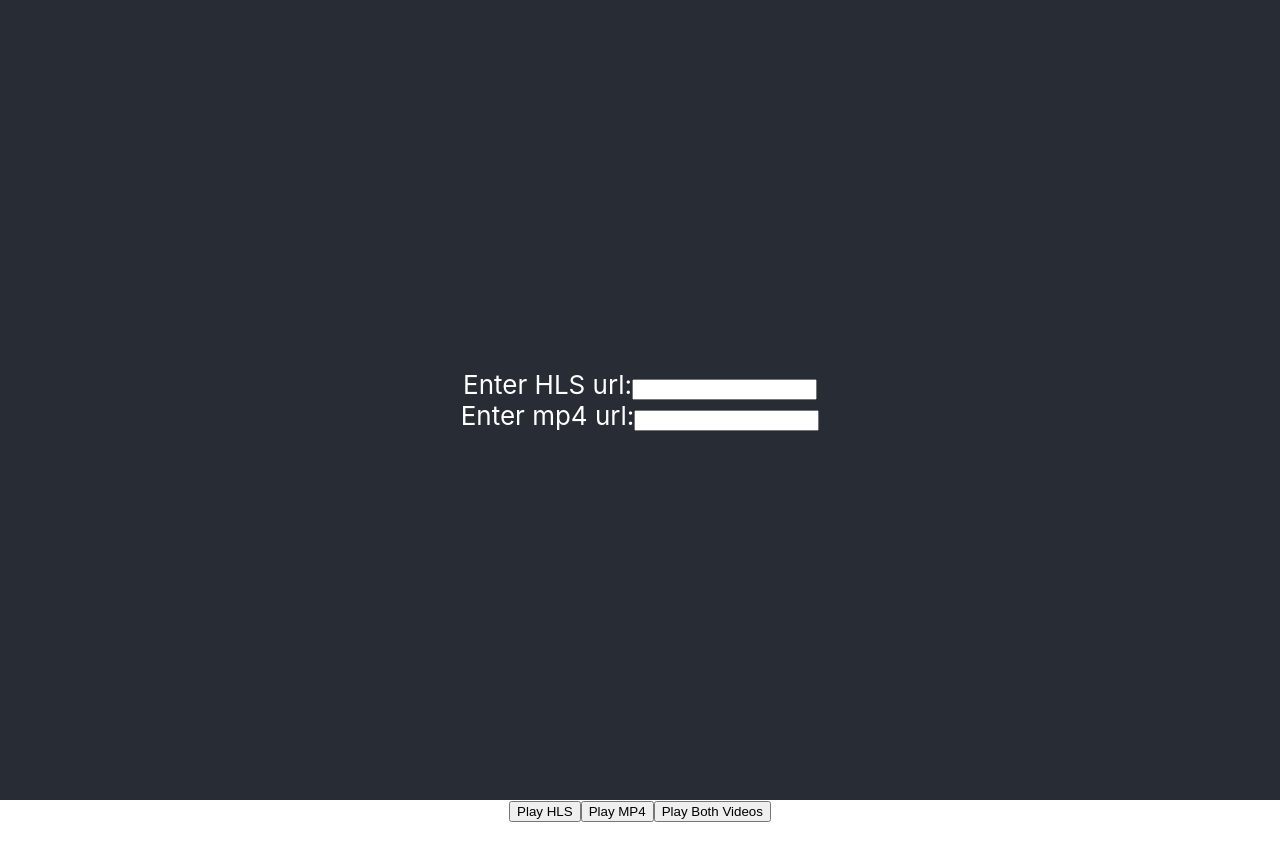
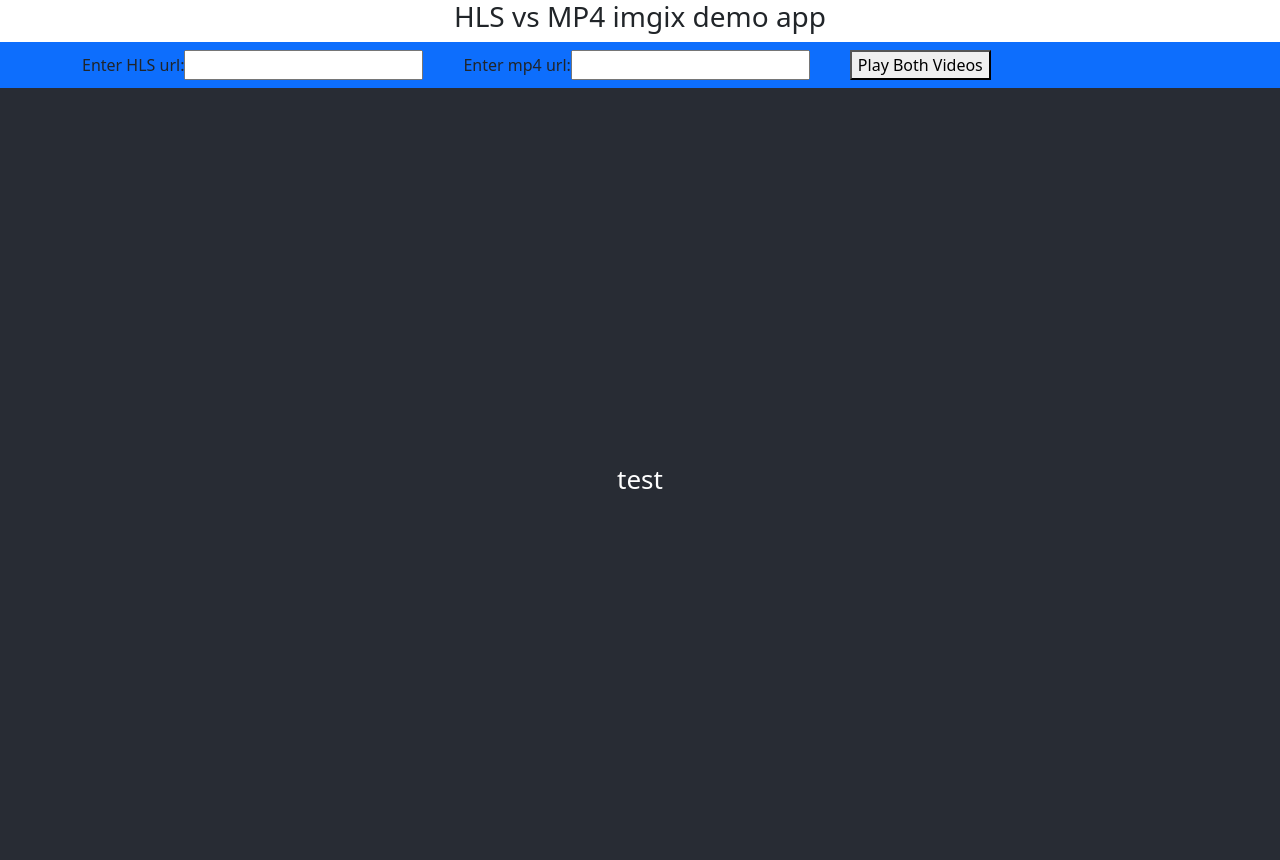
Before and after one commit to jdawsonimgix/hls-vs-normal-video, a React (Create React App) app in the folder hls-vs-normal-video/: page / in a window 1280 px wide. Shown: the top 860 px of the page. Before the commit the page ends 822 px from the top, so only its background shows below. Built offline with nearby package versions, Linux system fonts and the light colour scheme.

Commit message:
added navbar at top with Bootstrap

```diff
--- /dev/null
+++ b/hls-vs-normal-video/postcss.config.js
@@ -0,0 +1,6 @@
+module.exports = {
+  plugins: {
+    tailwindcss: {},
+    autoprefixer: {},
+  },
+}
--- a/hls-vs-normal-video/src/App.css
+++ b/hls-vs-normal-video/src/App.css
@@ -36,3 +36,7 @@
     transform: rotate(360deg);
   }
 }
+
+label {
+  margin-right: 40px;
+}
--- a/hls-vs-normal-video/src/App.js
+++ b/hls-vs-normal-video/src/App.js
@@ -1,19 +1,18 @@
-import React, { useState } from 'react';
-import './App.css';
-import ReactHlsPlayer from 'react-hls-player';
-import ReactPlayer from 'react-player'
-
-
+import React, { useState } from "react";
+import "./App.css";
+import ReactHlsPlayer from "react-hls-player";
+import ReactPlayer from "react-player";
+import { Nav, Navbar, Container } from "react-bootstrap";
 
 function App() {
   const [urlHLS, setHLS] = useState(""); //First url that is an HLS file
   const [urlOther, setOtherUrl] = useState(""); //Second url that is a non HLS file
   const playerRef = React.useRef(); //Gets a ref of the HLS video and plays it.
-  const [mp4PlayValue, setMp4PlayValue] = useState({playing: false})
+  const [mp4PlayValue, setMp4PlayValue] = useState({ playing: false });
 
   function playVideo() {
-    playerRef.current.play();
-    setMp4PlayValue({playing: true})
+    playerRef.current.play(); //Grabs ref to HLS video and plays it.
+    setMp4PlayValue({ playing: true }); //Sets MP4 playing value to true.
   }
 
   function PlayBothVideos() {
@@ -21,38 +20,48 @@
   }
 
   return (
-    <div className="App">
-      <header className="App-header">
-
+    <div className='App'>
+      <h3>HLS vs MP4 imgix demo app</h3>
+      <Navbar bg='primary' variant='dark'>
+        <Container>
+          <Nav className='me-auto'>
             <form>
-      <label>Enter HLS url:
+              <label>
+                Enter HLS url:
                 <input
-          type="text"
+                  type='text'
                   value={urlHLS}
                   onChange={(e) => setHLS(e.target.value)}
                 />
               </label>
             </form>
             <form>
-      <label>Enter mp4 url:
+              <label>
+                Enter mp4 url:
                 <input
-          type="text"
+                  type='text'
                   value={urlOther}
                   onChange={(e) => setOtherUrl(e.target.value)}
                 />
               </label>
             </form>
+            <button onClick={() => PlayBothVideos()}>Play Both Videos</button>
+          </Nav>
+        </Container>
+      </Navbar>
 
-
-    {urlHLS.length > 0 &&
+      <header className='App-header'>
+        <p class='intro'>test</p>
+        {urlHLS.length > 0 && (
           <ReactHlsPlayer
             playerRef={playerRef}
             src={urlHLS}
             autoPlay={false}
             controls={true}
-        width="40%"
-        height="40%"
-     /> }
+            width='40%'
+            height='40%'
+          />
+        )}
 
         <ReactPlayer
           url={urlOther}
@@ -61,23 +70,15 @@
           controls={true}
           playing={mp4PlayValue.playing}
         />
-
-
-
       </header>
-    <button onClick={() => playVideo() }>Play HLS</button>
+      {/* <button onClick={() => playVideo() }>Play HLS</button>
           <button onClick={() => setMp4PlayValue({playing: true}) }>Play MP4</button>
-
-    <button onClick={() => PlayBothVideos() }>Play Both Videos</button>
-
-
-
+             <button onClick={() => PlayBothVideos() }>Play Both Videos</button> */}
     </div>
   );
 }
 
 export default App;
-
 
 /*
 HLS urls:   https://bitdash-a.akamaihd.net/content/sintel/hls/playlist.m3u8
--- a/hls-vs-normal-video/src/index.css
+++ b/hls-vs-normal-video/src/index.css
@@ -1,3 +1,4 @@
+
 body {
   margin: 0;
   font-family: -apple-system, BlinkMacSystemFont, 'Segoe UI', 'Roboto', 'Oxygen',
--- a/hls-vs-normal-video/src/index.js
+++ b/hls-vs-normal-video/src/index.js
@@ -3,6 +3,7 @@
 import './index.css';
 import App from './App';
 import reportWebVitals from './reportWebVitals';
+import '../node_modules/bootstrap/dist/css/bootstrap.min.css';
 
 ReactDOM.render(
   <React.StrictMode>
--- /dev/null
+++ b/hls-vs-normal-video/tailwind.config.js
@@ -0,0 +1,7 @@
+module.exports = {
+  content: [],
+  theme: {
+    extend: {},
+  },
+  plugins: [],
+}
```
Also changed, not shown: hls-vs-normal-video/package.json (+7 -0 lines), 1 other file (tests, documents, lock files or other folders). Lines whose indentation alone changed are shown as unchanged.
